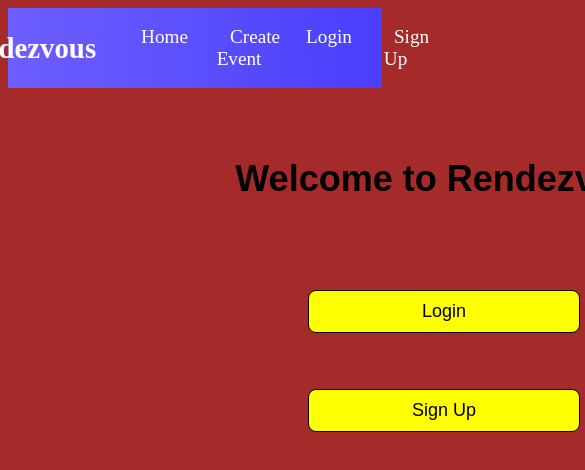
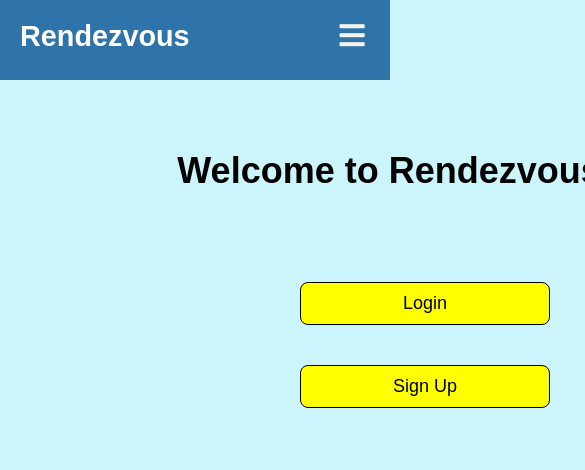
Before and after one commit to clydebaron2000/arrangemeeting, a React (Create React App) app in the folder client/: page / in a window 390 px wide. Shown: the top 470 px of the page, 585 px wide, since content can reach past the window. Built offline with nearby package versions, Linux system fonts and the light colour scheme.

Commit message:
created navbar, changed homepage css to remove general tag declarations for <a> links, also added a buutton component for general use

```diff
--- /dev/null
+++ b/client/src/components/Button/Button.css
@@ -0,0 +1,45 @@
+:root {
+    --primary: #3acbf7;
+}
+
+.btn {
+    padding: 8px 20px;
+    border-radius: 4px;
+    outline: none;
+    border: none;
+    cursor: pointer;
+}
+
+.btn:hover {
+    transition: all 0.3s ease-out;
+    background: #fff;
+    color: #6568f4;
+    transition: 250ms;
+}
+
+.btn--primary {
+    background-color: var(--primary);
+}
+
+.btn--outline {
+    background-color: transparent;
+    color:#fff;
+    padding: 8px 20px;
+    border-radius: 4px;
+    border: 1px solid var(--primary);
+    transition: all 0.3s ease-out;
+}
+
+.btn--medium {
+    padding: 8px 20px;
+    border-radius: 4px;
+    font-size: 18px;
+    color:#fff;
+}
+
+.btn--large {
+    padding: 12px 26px;
+    border-radius: 4px;
+    font-size: 20px;
+    color:#fff;
+}
--- /dev/null
+++ b/client/src/components/Button/Button.js
@@ -0,0 +1,34 @@
+// The purpose of this code, is to help with creating buttons easily
+// Use to save time and write DRY code for components
+import React from 'react'
+import './Button.css'
+
+const STYLES = [
+    'btn--primary',
+    'btn--outline'
+]
+
+const SIZES = [
+    'btn--medium',
+    'btn--large'
+]
+
+export const Button = ({
+    children,
+    type,
+    onclick,
+    buttonStyle,
+    buttonSize
+}) => {
+
+    // Check for style and size of the button. If there is no style, then apply a style and size from the arrays above
+    const checkButtonStyle = STYLES.includes(buttonStyle) ? buttonStyle : STYLES[0];
+
+    const checkButtonSize = SIZES.includes(buttonSize) ? buttonSize : SIZES[0];
+
+    return(
+        <button className={`btn ${checkButtonStyle} ${checkButtonSize}`} onClick={onclick} type={type}>
+            {children}
+        </button>
+    )
+}
--- a/client/src/components/HomePage/styles.css
+++ b/client/src/components/HomePage/styles.css
@@ -1,16 +1,25 @@
+/* added this styling so that components will fit the entire container */
+* {
+  box-sizing: border-box;
+  margin: 0;
+  padding: 0;
+  font-family: 'Montserrat', sans-serif;
+}
+
 h2 {
     width: 750px;
     /* border: 15px solid green; */
     padding: 50px;
     margin: 20px;
     text-align: center;
-    font-family: Arial, Helvetica, sans-serif;
+    /* font-family: Arial, Helvetica, sans-serif; */
     font-size: 36px;
 
   }
 
   body {
-    background-color: brown;
+    /* background-color: brown; */
+    background-color: #cbf4fb;
   }
 
   .LoginButton, .SignupButton {
@@ -22,7 +31,7 @@
     border-radius: 8px;
     text-decoration: none;
     text-align: center;
-    font-family: Arial, Helvetica, sans-serif;
+    /* font-family: Arial, Helvetica, sans-serif; */
     font-size: 18px;
     color: black;
     background-color: yellow;
--- a/client/src/components/Navbar/MenuItems.js
+++ b/client/src/components/Navbar/MenuItems.js
@@ -17,6 +17,6 @@
     {
         title: 'Sign Up',
         url: '#',
-        cName: 'nav-links'
+        cName: 'nav-links-mobile'
     }
 ]
--- a/client/src/components/Navbar/Navbar.js
+++ b/client/src/components/Navbar/Navbar.js
@@ -1,6 +1,7 @@
 import React, { Component } from 'react';
-import { Link } from 'react-router-dom';
+// import { Link } from 'react-router-dom';
 import { MenuItems } from "./MenuItems";
+import { Button } from "../Button/Button"
 import './styles.css';
 
 export default class Navbar extends Component {
@@ -30,6 +31,7 @@
                         )
                     })}
                 </ul>
+                <Button>SignUp</Button>
             </nav>
         )
     }
--- a/client/src/components/Navbar/styles.css
+++ b/client/src/components/Navbar/styles.css
@@ -1,5 +1,6 @@
 .NavbarItems {
-    background: linear-gradient(90deg, rgb(110, 94,254) 0%, rgba(73, 63, 252, 1) 100%);
+    /* background: linear-gradient(90deg, rgb(110, 94,254) 0%, rgba(73, 63, 252, 1) 100%); */
+    background: #2e74ab;
     height: 80px;
     display: flex;
     justify-content: center;
@@ -26,19 +27,19 @@
 }
 
 .nav-links {
-    color: #fff;
+    color: #f4f4ec;
     text-decoration: none;
     padding: 0.5rem 1rem;
 }
 
 .nav-links:hover {
-    background-color: #6d76f7;
+    background-color: #f8bd67;
     border-radius: 4px;
     transition: all 0.2s ease-out;
 }
 
 .fa-bars {
-    color: #fff;
+    color: #f4f4ec;
 }
 
 .nav-links-mobile {
@@ -48,3 +49,87 @@
 .menu-icon {
     display: none;
 }
+
+@media screen and (max-width: 960px) {
+    .NavbarItems {
+        position: relative;
+    }
+
+    .nav-menu {
+        display: flex;
+        flex-direction: column;
+        width: 100%;
+        height: 500px;
+        position: absolute;
+        top: 80px;
+        left: -100%;
+        opacity: 1;
+        transition: all 0.5s ease;
+    }
+
+    .nav-menu.active {
+        background: #0099cc;
+        left: 0;
+        opacity: 1;
+        transition: all 0.5s ease;
+        z-index: 1;
+    }
+
+    .nav-links {
+        text-align: center;
+        padding: 2rem;
+        width: 100%;
+        display: table;
+    }
+
+    .nav-links:hover {
+        background-color: #7577fa;
+        border-radius: 0;
+    }
+
+    .navbar-logo {
+        position: absolute;
+        top: 0;
+        left: 0;
+        /* transform: translate(25%, 50%); */
+
+    }
+
+    .menu-icon {
+        display: block;
+        position: absolute;
+        top:0;
+        right: 0;
+        transform: translate(-100%, 60%);
+        font-size: 1.8rem;
+        cursor: pointer;
+    }
+
+    .fa-times {
+        color: #fff;
+        font-size: 2rem;
+    }
+
+    .nav-links-mobile {
+        display: block;
+        text-align: center;
+        padding: 1.5rem;
+        margin: 2rem auto;
+        border-radius: 4px;
+        width: 80%;
+        background: #3366cc;
+        text-decoration: none;
+        color: #f4f4ec;
+        font-size: 1.5rem;
+    }
+
+    .nav-links-mobile:hover {
+        background: #f4f4ec;
+        color: #3399ff;
+        transition: 250ms;
+    }
+
+    Button {
+        display: none;
+    }
+}
```
